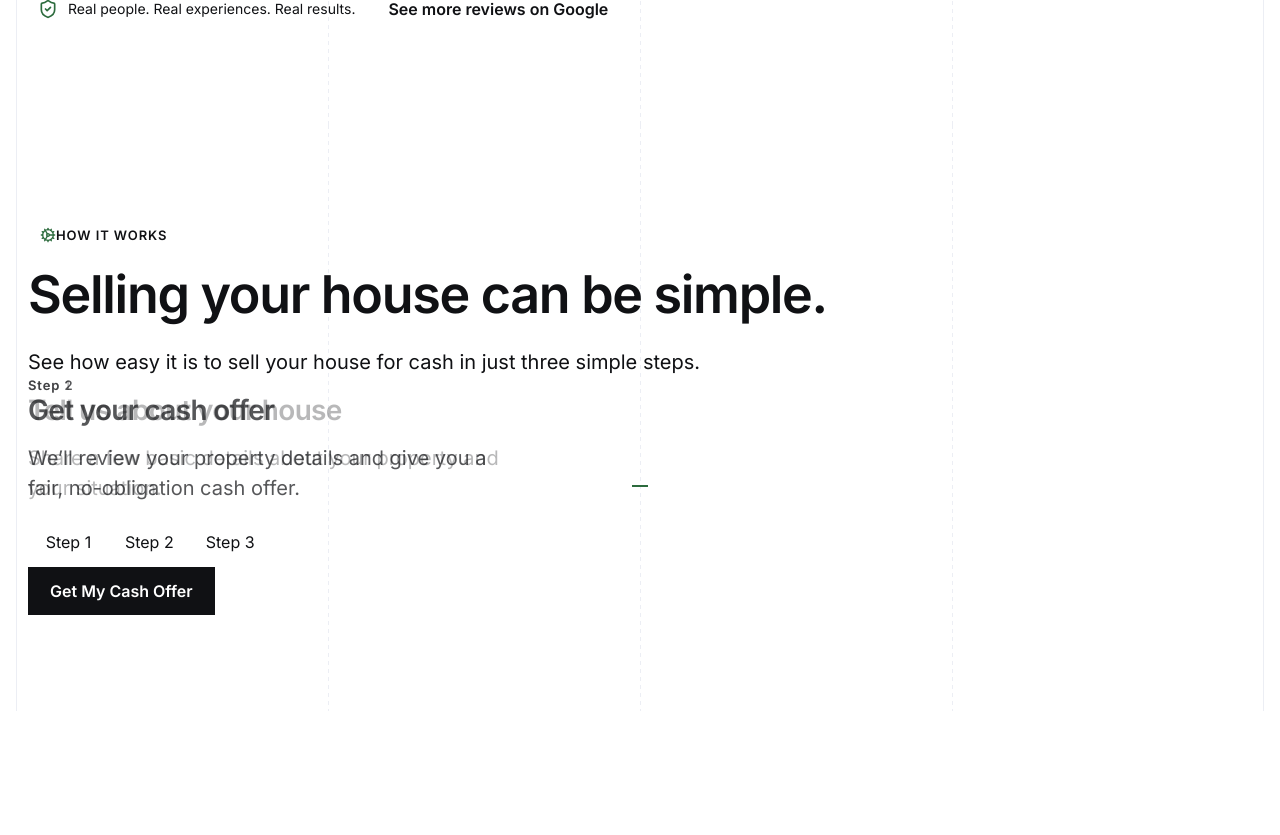
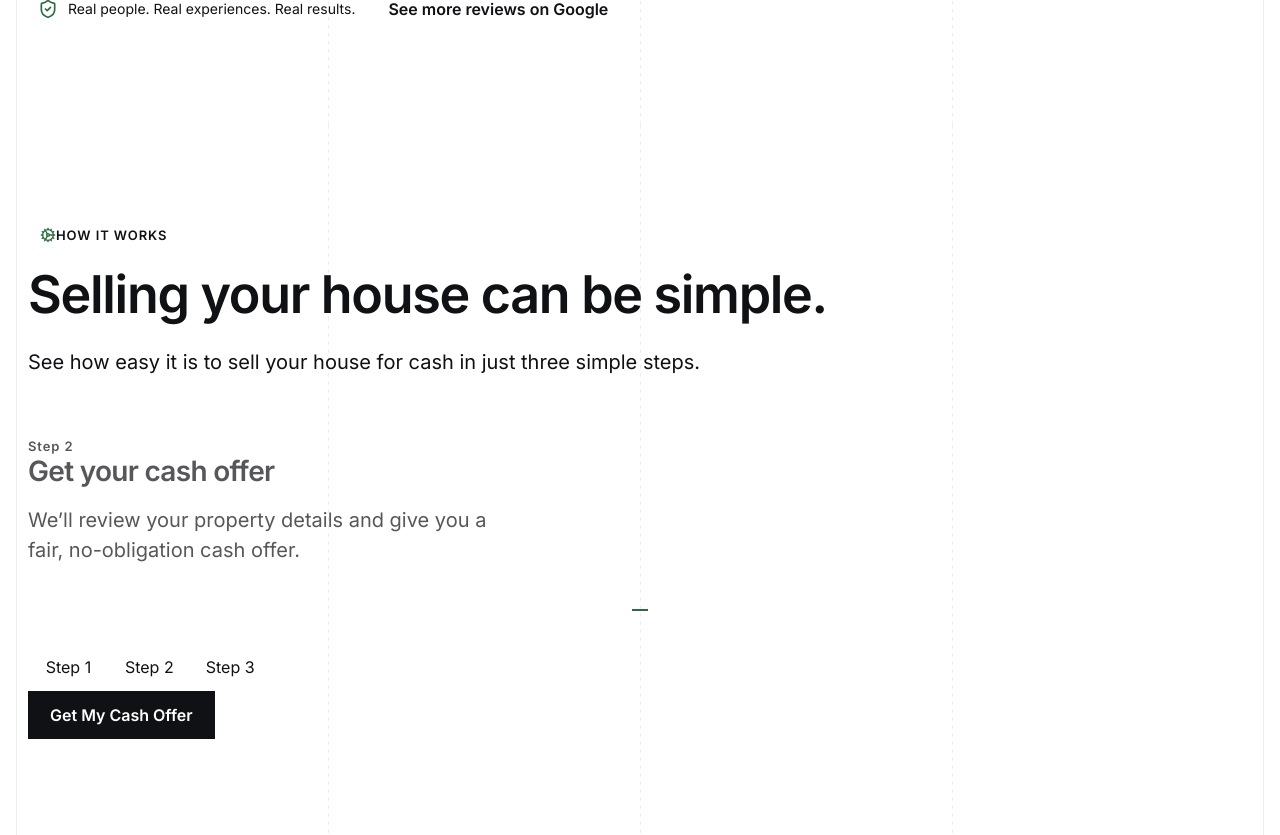
Before and after one commit to YHICAdmin/your-house-in-cash, a Next.js app: page / in a window 1280 px wide. Shown: the part 2320-3155 px from the top of the page. Before the commit the page ends 3031 px from the top, so only its background shows below. Built offline with nearby package versions, Linux system fonts and the light colour scheme.

Commit message:
feat: update how it works panel sizing

```diff
--- a/src/components/area/area-how-it-works.module.css
+++ b/src/components/area/area-how-it-works.module.css
@@ -30,7 +30,6 @@
 
 .visual {
   position: relative;
-  display: grid;
   width: 100%;
   overflow: hidden;
   border-radius: var(--radius-large);
@@ -39,26 +38,9 @@
 
 .panel {
   position: relative;
-  grid-area: 1 / 1;
   padding: var(--spacing-m) var(--spacing-m) var(--spacing-xl);
   border-radius: inherit;
   color: var(--color-text-primary);
-  opacity: 0;
-  pointer-events: none;
-  visibility: hidden;
-  transition:
-    opacity 250ms ease-out,
-    visibility 0s linear 250ms;
-}
-
-.activePanel {
-  z-index: 1;
-  opacity: 1;
-  pointer-events: auto;
-  visibility: visible;
-  transition:
-    opacity 250ms ease-out,
-    visibility 0s linear;
 }
 
 .stepContent {
@@ -66,6 +48,7 @@
   width: 100%;
   max-width: 100%;
   text-align: left;
+  animation: step-content-fade 250ms ease-out;
 }
 
 .stepIdentification {
@@ -112,12 +95,13 @@
 }
 
 .selector {
-  position: relative;
-  display: flex;
+  display: grid;
+  grid-template-rows: 2px auto;
+  row-gap: var(--spacing-xs);
   min-width: 0;
   min-height: 48px;
-  align-items: center;
-  justify-content: center;
+  align-content: center;
+  justify-items: center;
   padding: 0 var(--spacing-s);
   border: 0;
   background: transparent;
@@ -126,14 +110,10 @@
 }
 
 .selector::before {
-  position: absolute;
-  top: 0;
-  left: 50%;
   width: var(--spacing-m);
   height: 2px;
   background: transparent;
   content: "";
-  transform: translateX(-50%);
 }
 
 .activeSelector {
@@ -149,8 +129,18 @@
 }
 
 @media (prefers-reduced-motion: reduce) {
-  .panel {
-    transition: none;
+  .stepContent {
+    animation: none;
+  }
+}
+
+@keyframes step-content-fade {
+  from {
+    opacity: 0;
+  }
+
+  to {
+    opacity: 1;
   }
 }
 
@@ -161,6 +151,7 @@
 
   .panel {
     display: flex;
+    min-height: 250px;
     align-items: center;
     padding: var(--spacing-l);
   }
@@ -174,5 +165,4 @@
   .stepContent {
     max-width: 40%;
   }
-
 }
--- a/src/components/area/interactive-process.tsx
+++ b/src/components/area/interactive-process.tsx
@@ -43,6 +43,9 @@ export function InteractiveProcess({ headingId }: InteractiveProcessProps) {
   const tabRefs = useRef<Array<HTMLButtonElement | null>>([]);
 
   const paused = focusWithin || visualHovered || selectorsHovered;
+  const currentStep = steps[activeStep];
+  const activeTabId = `how-it-works-tab-${activeStep + 1}`;
+  const panelId = "how-it-works-panel";
 
   useEffect(() => {
     const mediaQuery = window.matchMedia("(prefers-reduced-motion: reduce)");
@@ -104,35 +107,25 @@ export function InteractiveProcess({ headingId }: InteractiveProcessProps) {
         onMouseEnter={() => setVisualHovered(true)}
         onMouseLeave={() => setVisualHovered(false)}
       >
-        {steps.map((step, index) => {
-          const isActive = index === activeStep;
-          const tabId = `how-it-works-tab-${index + 1}`;
-          const panelId = `how-it-works-panel-${index + 1}`;
-
-          return (
         <div
-              key={step.title}
           id={panelId}
-              className={`${styles.panel}${isActive ? ` ${styles.activePanel}` : ""}`}
+          className={styles.panel}
           role="tabpanel"
-              aria-hidden={!isActive}
-              aria-labelledby={tabId}
-              tabIndex={isActive ? 0 : -1}
+          aria-labelledby={activeTabId}
+          tabIndex={0}
         >
-              <div className={styles.stepContent}>
+          <div key={currentStep.title} className={styles.stepContent}>
             <span className={`${styles.stepIdentification} text-label`}>
-                  Step {index + 1}
+              Step {activeStep + 1}
             </span>
             <h3 className={`${styles.stepTitle} text-heading-3`}>
-                  {step.title}
+              {currentStep.title}
             </h3>
             <p className={`${styles.stepDescription} text-body-large`}>
-                  {step.description}
+              {currentStep.description}
             </p>
           </div>
         </div>
-          );
-        })}
 
         <span className={styles.progressIndicators} aria-hidden="true">
           {steps.map((step, index) => (
@@ -164,13 +157,13 @@ export function InteractiveProcess({ headingId }: InteractiveProcessProps) {
               className={`${styles.selector}${isActive ? ` ${styles.activeSelector}` : ""} text-body`}
               type="button"
               role="tab"
-              aria-controls={`how-it-works-panel-${index + 1}`}
+              aria-controls={panelId}
               aria-selected={isActive}
               tabIndex={isActive ? 0 : -1}
               onClick={() => selectStep(index)}
               onKeyDown={(event) => handleTabKeyDown(event, index)}
             >
-              Step {index + 1}
+              <span>Step {index + 1}</span>
             </button>
           );
         })}
```
Lines whose indentation alone changed are shown as unchanged.
